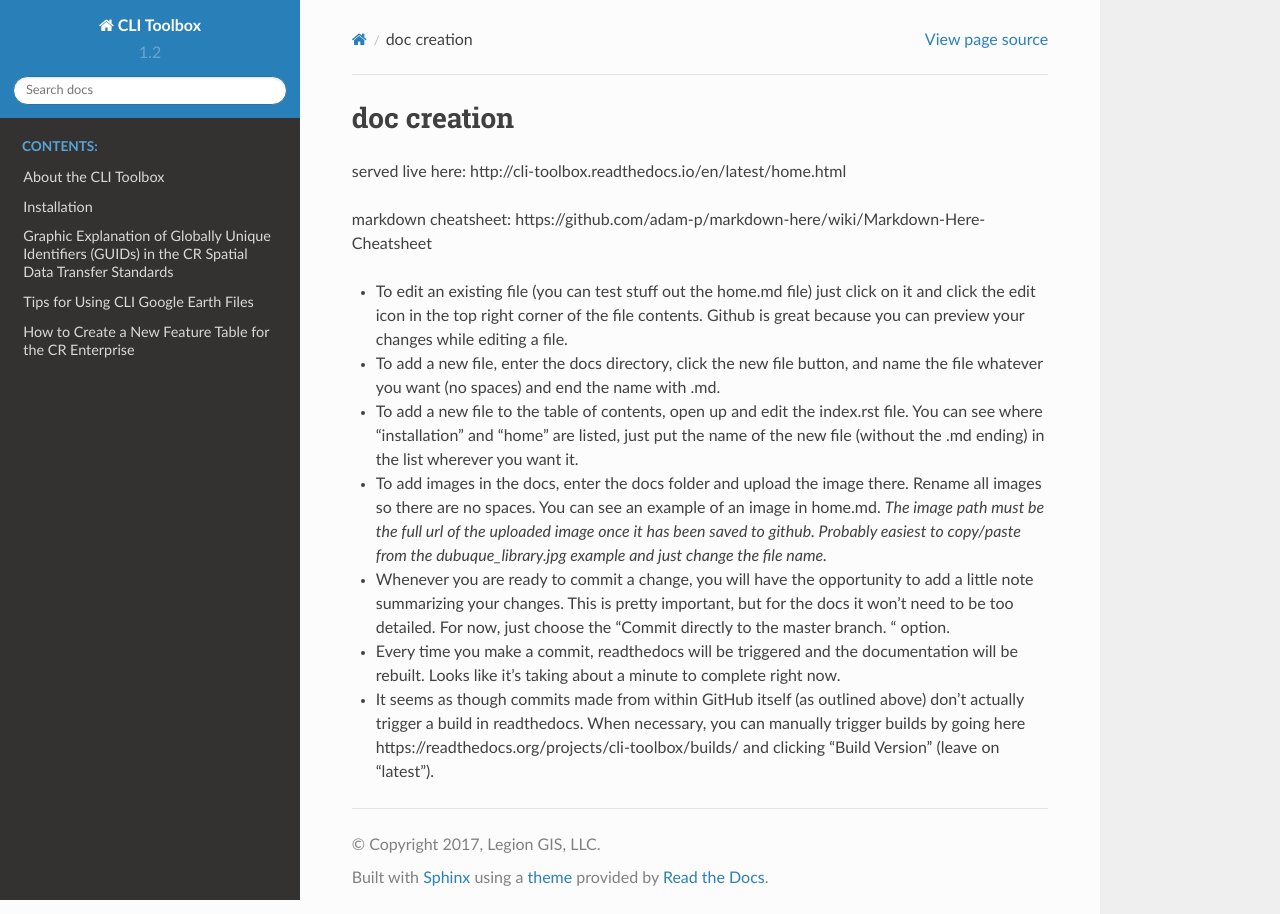
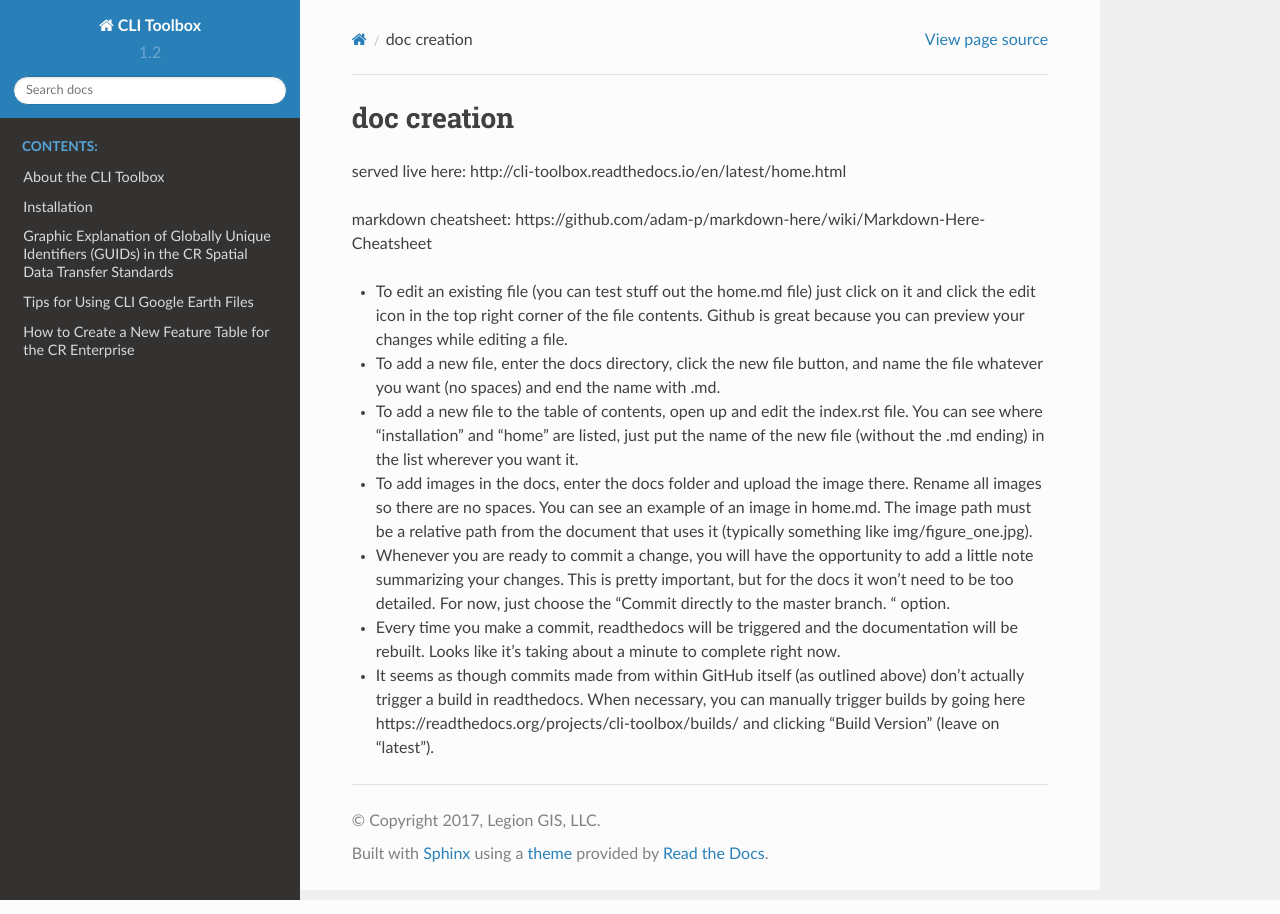
Before and after one commit to legiongis/cli-toolbox, a Sphinx documentation site: the page built from docs/README.md, in a window 1280 px wide. Built offline with Sphinx 7.4.7 and the Read the Docs theme 2.0.0, drawn with Linux system fonts in a browser that asks for light colours.

Commit message:
update instructions on images

```diff
--- a/docs/README.md
+++ b/docs/README.md
@@ -7,7 +7,7 @@ markdown cheatsheet: https://github.com/adam-p/markdown-here/wiki/Markdown-Here-
 + To edit an existing file (you can test stuff out the home.md file) just click on it and click the edit icon in the top right corner of the file contents. Github is great because you can preview your changes while editing a file.
 + To add a new file, enter the docs directory, click the new file button, and name the file whatever you want (no spaces) and end the name with .md.
 + To add a new file to the table of contents, open up and edit the index.rst file. You can see where "installation" and "home" are listed, just put the name of the new file (without the .md ending) in the list wherever you want it.
-+ To add images in the docs, enter the docs folder and upload the image there. Rename all images so there are no spaces. You can see an example of an image in home.md. _The image path must be the full url of the uploaded image once it has been saved to github. Probably easiest to copy/paste from the dubuque_library.jpg example and just change the file name._
++ To add images in the docs, enter the docs folder and upload the image there. Rename all images so there are no spaces. You can see an example of an image in home.md. The image path must be a relative path from the document that uses it (typically something like img/figure_one.jpg).
 + Whenever you are ready to commit a change, you will have the opportunity to add a little note summarizing your changes. This is pretty important, but for the docs it won't need to be too detailed. For now, just choose the "Commit directly to the master branch. " option.
 + Every time you make a commit, readthedocs will be triggered and the documentation will be rebuilt. Looks like it's taking about a minute to complete right now.
 + It seems as though commits made from within GitHub itself (as outlined above) don't actually trigger a build in readthedocs. When necessary, you can manually trigger builds by going here https://readthedocs.org/projects/cli-toolbox/builds/ and clicking "Build Version" (leave on "latest").
```
